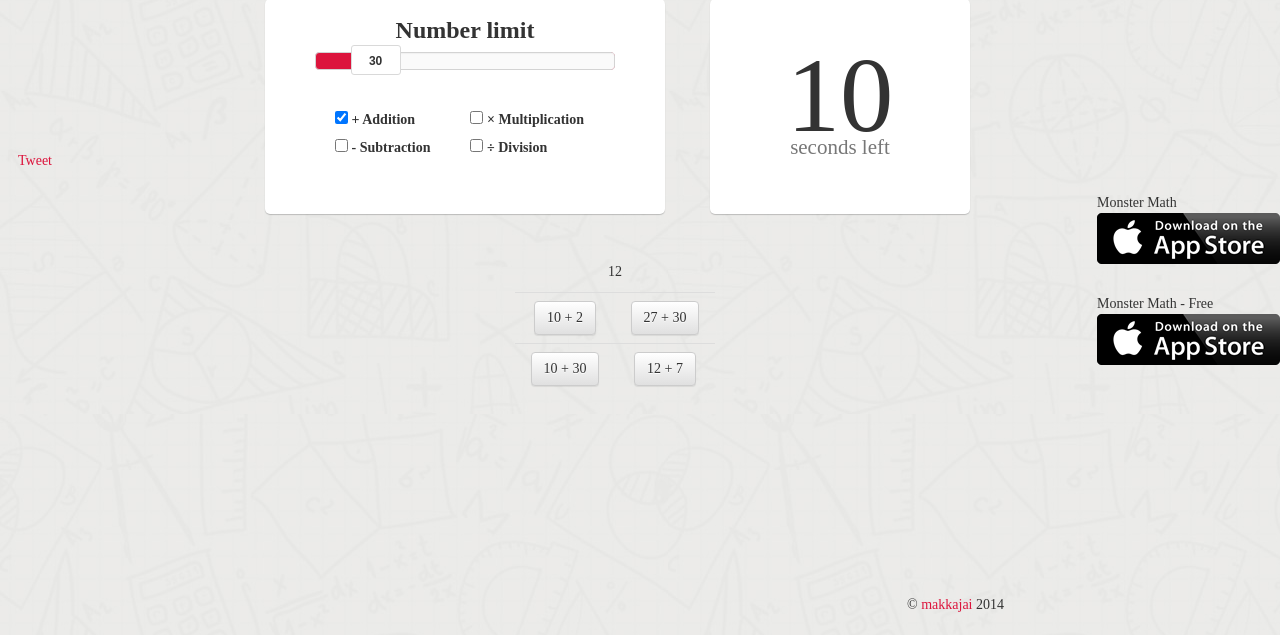
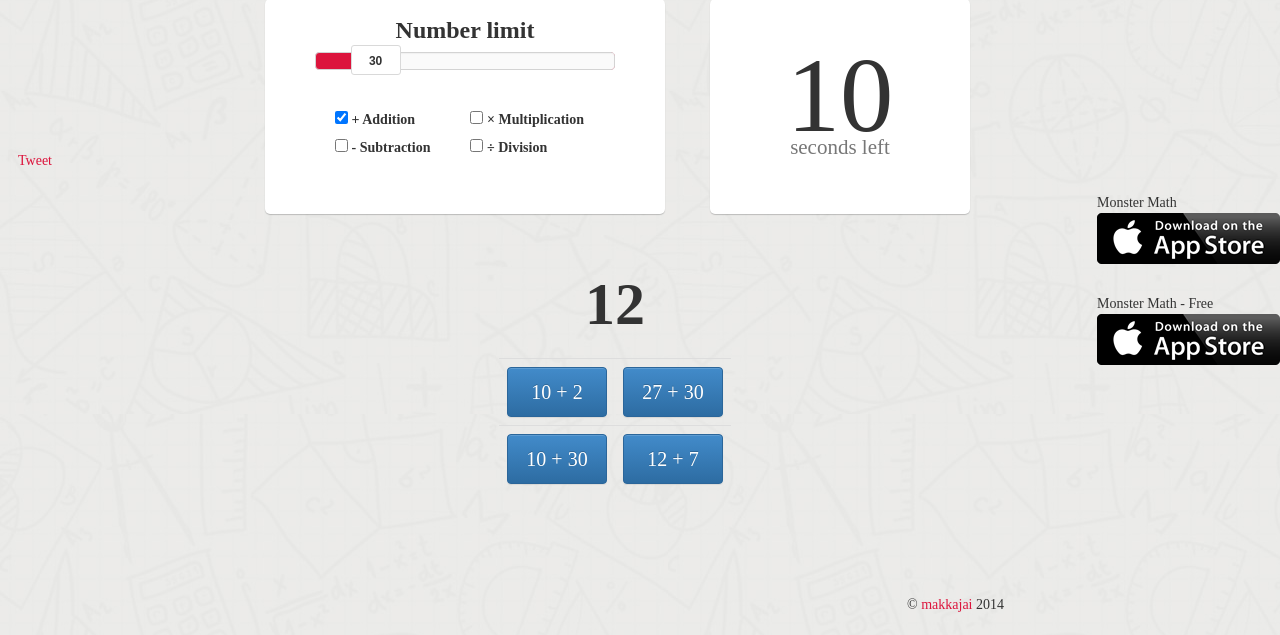
Before and after one commit to shenoyroopesh/10-seconds-math, a PHP site: page / in a window 1280 px wide. Shown: the part 165-800 px from the top of the page. Run offline with PHP 8.4, Linux system fonts and the light colour scheme; some libraries are stand-ins or nearby versions.

Commit message:
Fixing layout issues, improving score a bit

```diff
--- a/css/main.css
+++ b/css/main.css
@@ -251,7 +251,7 @@ a:hover {
   text-decoration: none;
 }
 
-#question {
+#answer {
   font-size: 60px;
   font-weight: 600;
 }
@@ -400,6 +400,12 @@ footer > p {
   z-index: -1;
 }
 
+.btn {
+  width: 100px;
+  height: 50px;
+  font-size: 20px;
+}
+
 #android-apps {
   position: absolute;
   right: 0;
--- a/index.html
+++ b/index.html
@@ -128,12 +128,12 @@
                 <!-- input id="question-answer" pattern="[0-9]{1, 4}" autofocus placeholder="your answer" type="tel" class="form-control" -->
                 <table class="table">
                     <tr>
-                        <td><button id="question1" type="button" class="btn btn-default"><h3>test1</h3></button></td>
-                        <td><button id="question2" type="button" class="btn btn-default"><h3>test2</h3></button></td>
+                        <td><button id="question1" type="button" class="btn btn-primary">test1</button></td>
+                        <td><button id="question2" type="button" class="btn btn-primary">test2</button></td>
                     </tr>
                     <tr>
-                        <td><button id="question3" type="button" class="btn btn-default"><h3>test3</h3></button></td>
-                        <td><button id="question4" type="button" class="btn btn-default"><h3>test4</h3></button></td>
+                        <td><button id="question3" type="button" class="btn btn-primary">test3</button></td>
+                        <td><button id="question4" type="button" class="btn btn-primary">test4</button></td>
                     </tr>
                 </table>
               </div>
--- a/js/main.js
+++ b/js/main.js
@@ -221,7 +221,7 @@ $(function() {
     if (question !== undefined && question.getAnswer() == $answer.text()) {
       numAnswersCorrect++;
       // _flashboxLeft.fire();
-      quizStartTime += 2;
+      quizStartTime += 3;
       setNewQuestion();
       $answer.val('');
     } else {
```
